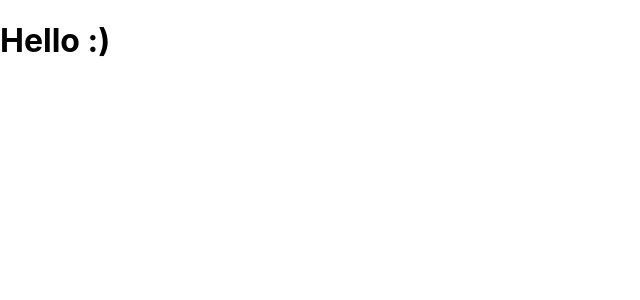
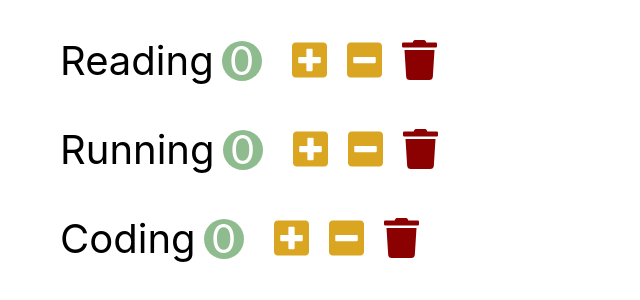
Before and after one commit to crystal1229d/habbit-tracker-react, a React (Create React App) app: page / in a window 1280 px wide. Shown: the top 300 px of the page, without its empty margins (0-640 px from the left). Built offline with nearby package versions, Linux system fonts and the light colour scheme.

Commit message:
2021-03-22(SAT)

```diff
--- a/package.json
+++ b/package.json
@@ -3,6 +3,7 @@
   "version": "0.1.0",
   "private": true,
   "dependencies": {
+    "@fortawesome/fontawesome-free": "^5.15.3",
     "@testing-library/jest-dom": "^5.11.4",
     "@testing-library/react": "^11.1.0",
     "@testing-library/user-event": "^12.1.10",
--- a/src/app.css
+++ b/src/app.css
@@ -1,38 +1,44 @@
-.App {
-  text-align: center;
+button {
+  outline: none;
+  border: 0;
+  cursor: pointer;
 }
 
-.App-logo {
-  height: 40vmin;
-  pointer-events: none;
+.habit {
+  font-size: 2.5rem;
+  padding: 0.5em;
+  list-style: none;
 }
 
-@media (prefers-reduced-motion: no-preference) {
-  .App-logo {
-    animation: App-logo-spin infinite 20s linear;
-  }
+.habit-count {
+  display: inline-block;
+  text-align: center;
+  width: 2.5rem;
+  height: 2.5rem;
+  line-height: 2.5rem;
+  margin-left: 0.2em;
+  margin-right: 0.5em;
+  background-color: darkseagreen;
+  color: white;
+  border-radius: 50%;
 }
 
-.App-header {
-  background-color: #282c34;
-  min-height: 100vh;
-  display: flex;
-  flex-direction: column;
-  align-items: center;
-  justify-content: center;
-  font-size: calc(10px + 2vmin);
-  color: white;
+.habit-button {
+  font-size: 2.5rem;
+  margin: 0 0.1em;
+  background-color: transparent;
 }
 
-.App-link {
-  color: #61dafb;
+.habit-button:hover {
+  opacity: 0.8;
 }
 
-@keyframes App-logo-spin {
-  from {
-    transform: rotate(0deg);
-  }
-  to {
-    transform: rotate(360deg);
-  }
+.habit-increase,
+.habit-decrease {
+  color: goldenrod;
 }
+
+.habit-delete {
+  color: 2rem;
+  color: darkred;
+}
--- a/src/app.jsx
+++ b/src/app.jsx
@@ -1,8 +1,9 @@
 import React from 'react';
 import './app.css';
+import Habits from './components/habits';
 
 function App() {
-  return <h1>Hello :)</h1>;
+  return <Habits />
 }
 
 export default App;
--- /dev/null
+++ b/src/components/habit.jsx
@@ -0,0 +1,37 @@
+import React, { Component } from 'react';
+
+class Habit extends Component {
+
+    handleIncrement = () => {
+        this.props.onIncrement(this.props.habit)
+    };
+
+    handleDecrement = () => {
+        this.props.onDecrement(this.props.habit)
+    };
+
+    handleDelete = () => {
+        this.props.onDelete(this.props.habit)
+    };
+
+    render() {
+        const { name, count } = this.props.habit;
+        return (
+            <li className="habit">
+            <span className="habit-name">{name}</span>
+            <span className="habit-count">{count}</span>
+            <button className="habit-button habit-increase" onClick={this.handleIncrement}>
+                <i className="fas fa-plus-square"></i>
+            </button>
+            <button className="habit-button habit-decrease" onClick={this.handleDecrement}>
+                <i className="fas fa-minus-square"></i>
+            </button>
+            <button className="habit-button habit-delete" onClick={this.handleDelete}>
+                <i className="fas fa-trash"></i>
+            </button>
+            </li>
+        );
+    }
+}
+
+export default Habit;
--- /dev/null
+++ b/src/components/habits.jsx
@@ -0,0 +1,42 @@
+import React, { Component } from 'react';
+import Habit from './habit';
+
+class Habits extends Component {
+    state = {
+        habits: [
+            { id: 1, name: 'Reading', count: 0 },
+            { id: 2, name: 'Running', count: 0 },
+            { id: 3, name: 'Coding', count: 0 },
+        ],
+    };
+
+    handleIncrement = (habit) => {
+        console.log(`handleIncrement ${habit.name}`)
+    };
+
+    handleDecrement = (habit) => {
+        console.log(`handleDecrement ${habit.name}`)
+    };
+
+    handleDelete = (habit) => {
+        console.log(`handleDelete ${habit.name}`)
+    };
+
+    render() {
+        return (
+            <ul>
+            {this.state.habits.map(habit => (
+                <Habit
+                    key={habit.id}
+                    habit={habit}
+                    onIncrement={this.handleIncrement}
+                    onDecrement={this.handleDecrement}
+                    onDelete={this.handleDelete}
+                />
+            ))}
+            </ul>
+        );
+    }
+}
+
+export default Habits;
--- a/src/index.js
+++ b/src/index.js
@@ -2,6 +2,7 @@ import React from 'react';
 import ReactDOM from 'react-dom';
 import './index.css';
 import App from './app';
+import '@fortawesome/fontawesome-free/js/all.js';
 
 ReactDOM.render(
   <React.StrictMode>
```
Also changed, not shown: 1 other file (tests, documents, lock files or other folders).
